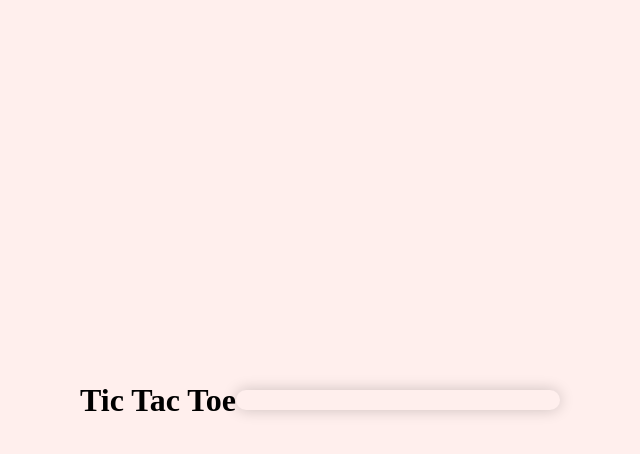
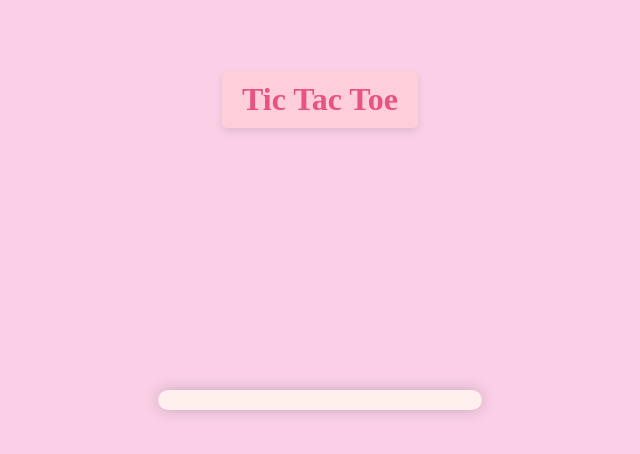
Before and after one commit to mayerlingmj/Tictactoe, a plain HTML site: page game.html in a window 1280 px wide. Shown: the whole page, without its empty margins (320-960 px from the left). Drawn offline with Linux system fonts and the light colour scheme.

Commit message:
gameupdate

```diff
--- a/frontpage.css
+++ b/frontpage.css
@@ -1,5 +1,5 @@
 body {
-  background-color: #fdeff2;
+  background-color: #eecddd;
   display: flex;
   justify-content: center;
   align-items: center;
@@ -9,18 +9,18 @@ body {
 
 .frontpage {
   text-align: center;
-  background-color: #ffcedb;
+  background-color: rgb(246, 164, 205);
   padding: 20px;
   border-radius: 10px;
   box-shadow: 0 4px 8px rgba(0, 0, 0, 0.1);
 }
 
 .frontpage h1 {
-  color: #e75480;
+  color: #f5008f;
 }
 
 .frontpage p {
-  color: #ff7f9c;
+  color: #e51197;
   font-weight: bold;
   margin-bottom: 20px;
 }
@@ -33,7 +33,7 @@ body {
 }
 
 .frontpage li {
-  color: #ff7f9c;
+  color: #e51197;
   margin-bottom: 10px;
 }
 
--- a/game.js
+++ b/game.js
@@ -69,7 +69,6 @@ function restart() {
   congratulationsPopup.style.display = 'none'
 }
 
-// Initialize the game when the page loads
 document.addEventListener('DOMContentLoaded', () => {
   const urlParams = new URLSearchParams(window.location.search)
   if (urlParams.get('startGame') === 'true') {
--- a/style.css
+++ b/style.css
@@ -1,10 +1,11 @@
 body {
-  background-color: #ffefed;
+  background-color: #fbd0e7;
   display: flex;
   justify-content: center;
   align-items: center;
   height: 100vh;
   margin: 0;
+  position: relative;
 }
 
 .board {
@@ -15,6 +16,19 @@ body {
   padding: 10px;
   box-shadow: 0 0 15px rgba(0, 0, 0, 0.2);
   border-radius: 10px;
+  position: relative;
+}
+
+h1 {
+  position: absolute;
+  top: 50px;
+  left: 50%;
+  transform: translateX(-50%);
+  background-color: #ffcedb;
+  padding: 10px 20px;
+  border-radius: 5px;
+  box-shadow: 0 4px 8px rgba(0, 0, 0, 0.1);
+  color: #e75480;
 }
 
 .cell {
```
